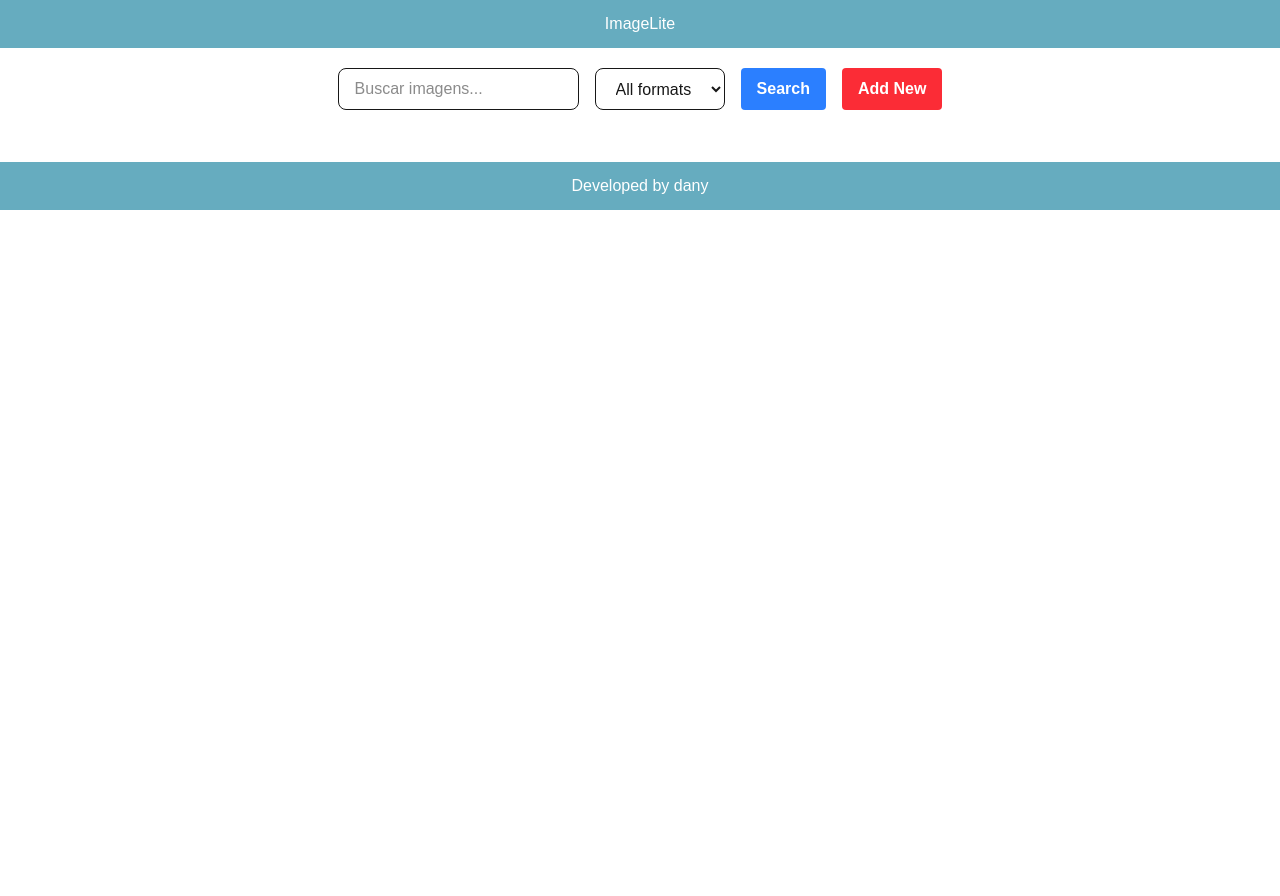
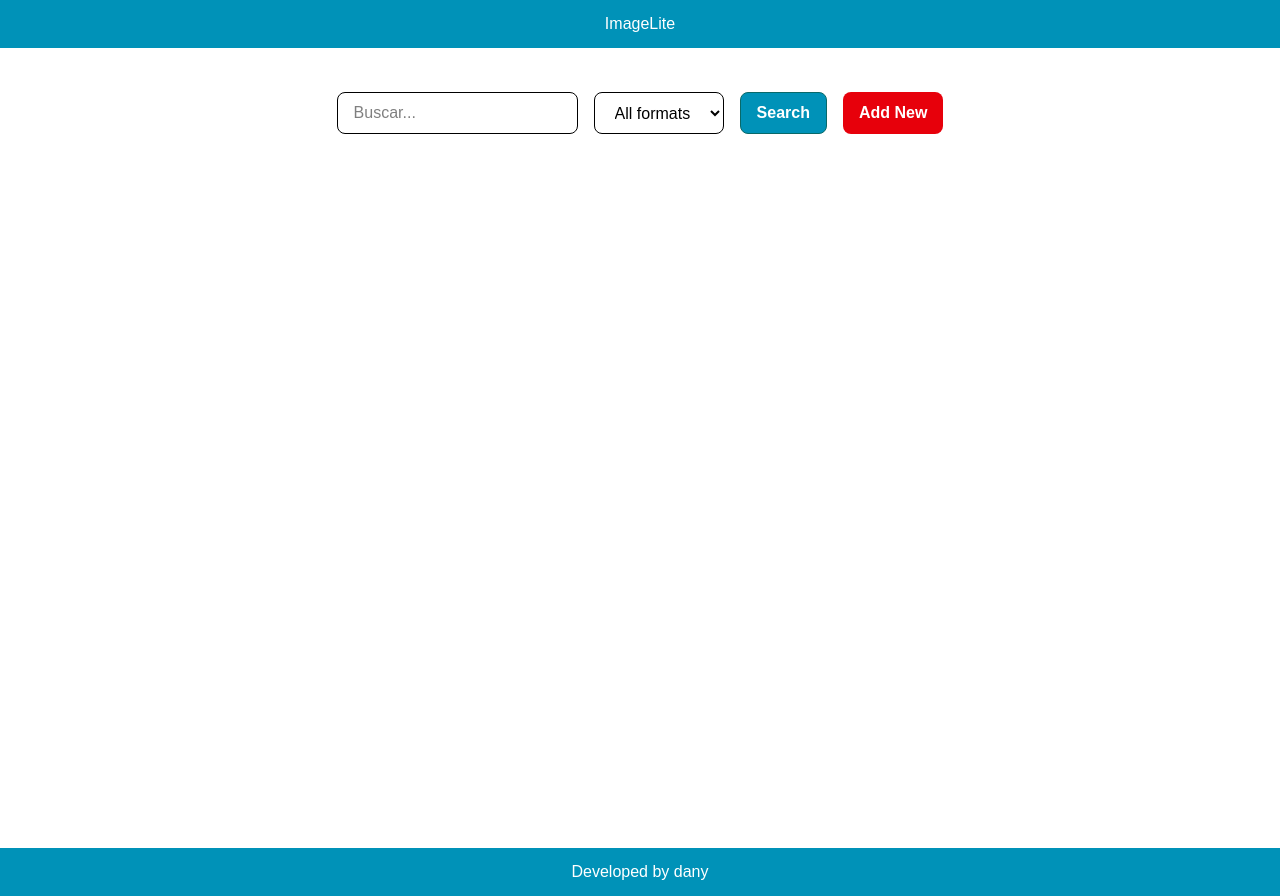
Before and after one commit to danyelerreis/image, a Next.js app in the folder imagelite/: page /galeria in a window 1280 px wide. Before the commit the page ends 800 px from the top, so only its background shows below. Built offline with nearby package versions, Linux system fonts and the light colour scheme.

Commit message:
Atualização da galeria

```diff
--- a/imagelite/app/components/PrimeiroComponente.tsx
+++ b/imagelite/app/components/PrimeiroComponente.tsx
@@ -12,7 +12,7 @@ export const PrimeiroComponente = ({ mensagem, mensagemBotao }: PrimeiroComponen
   };
 
   return (
-    <div className="bg-cyan-700/60 border border-cyan-700 rounded-xl p-6 shadow-[0_0_15px_rgb(234, 238, 230)]">
+    <div className="bg--900 border border-white-700 rounded-xl p-6 shadow-[0_0_15px_rgb(234, 238, 230)]">
       <h2 className="text-lg font-semibold text-white-200 mb-1">Primeiro Componente</h2>
       <p className="text-gray-300 mb-4">{mensagem}</p>
       <button
--- a/imagelite/app/components/Template.tsx
+++ b/imagelite/app/components/Template.tsx
@@ -12,7 +12,7 @@ export const Template: React.FC<TemplateProps> = ({ children }: TemplateProps) =
 }
 const Header : React.FC = () => {
   return (
-    <header className = "bg-cyan-700/60 text-white py-3">
+    <header className = "bg-cyan-600 text-white py-3">
     <div className = "container mx-auto px-4 flex justify-center items-center px-4">
       <h1>ImageLite</h1>
       </div>
@@ -21,7 +21,7 @@ const Header : React.FC = () => {
 }
 const Footer : React.FC = () => {
   return (
-    <footer className = "bg-cyan-700/60 text-white py-3">
+    <footer className = "bg-cyan-600 text-white py-3">
     <div className = "container mx-auto px-4 flex justify-center items-center px-4">
       <h1>Developed by dany</h1>
       </div>
--- a/imagelite/app/galeria/page.tsx
+++ b/imagelite/app/galeria/page.tsx
@@ -1,66 +1,111 @@
 'use client'
 import { Template, ImageCard } from '../components';
 import { ImageService, useImageService } from '../resource/service';
-import { useState } from 'react';
+import { useState } from 'react'; // Corrigida a aspa simples aqui
 import { Image } from '../resource/image';
 
 export default function Galeria() {
-
     const useService = useImageService();
     const [images, setImages] = useState<Image[]>([]);
-    const [query, setQuery] = useState<string>('')
-    const [extension, setExtension] = useState<string>('')
+    const [query, setQuery] = useState<string>('');
+    const [extension, setExtension] = useState<string>('');
+    const [loading, setLoading] = useState<boolean>(false); // Estado de carregamento
 
     async function searchImages() {
-        const result = await useService.buscar(query,extension);
-
-
+        setLoading(true); // Ativa o loading
+        try {
+            const result = await useService.buscar(query, extension);
             setImages(result);
             console.table(result);
+        } catch (error) {
+            console.error("Erro ao buscar imagens:", error);
+        } finally {
+            setLoading(false); // Desativa o loading ao terminar (com sucesso ou erro)
         }
-    /*renderizando a imagem na tela*/
-  function renderImageCard(image: Image ) {
+    }
+
+    function renderImageCard(image: Image) {
         return (
-      <ImageCard key = {image.url}
-                imageName = {image.name}
+            <ImageCard
+                key={image.url}
+                imageName={image.name}
                 imageUrl={image.url}
-                 imageSize = {`${image.size} `}
+                imageSize={`${image.size}`}
                 uploadDate={image.uploadDate}
-                 extension = {image.extension}/>
-
-    )
+                extension={image.extension}
+            />
+        );
     }
 
     function renderImageCards() {
-    //return images.map((image) => renderImageCard(image));
         return images.map(renderImageCard);
     }
 
-
     return (
         <Template>
+            <div className="min-h-screen bg-gradient-to-br from-white-200 via-white-900 to-white text-white p-6">
+
                 <section className="flex flex-col items-center justify-center my-5">
                     <div className="flex space-x-4">
-              <input type="text"
-              onChange= {event => setQuery(event.target.value)}
-              className="border px-4 py-2 rounded-lg text-white-900" placeholder="Buscar imagens..." />
-              <select onChange={event => setExtension(event.target.value)}
-              className="border px-4 py-2 rounded-lg text-white-900">
+                        <input
+                            type="text"
+                            onChange={event => setQuery(event.target.value)}
+                            className="border px-4 py-2 rounded-lg text-black"
+                            placeholder="Buscar..."
+                        />
+
+                        <select
+                            onChange={event => setExtension(event.target.value)}
+                            className="border px-4 py-2 rounded-lg text-black"
+                        >
                             <option value="">All formats</option>
                             <option value="PNG">PNG</option>
                             <option value="JPG">JPG</option>
                             <option value="JPEG">JPEG</option>
                             <option value="GIF">GIF</option>
                         </select>
-              <button className="bg-blue-500 hover:bg-blue-700 text-white font-bold py-2 px-4 rounded" onClick={searchImages}>Search </button>
-              <button className="bg-red-500 hover:bg-red-600 text-white font-bold py-2 px-4 rounded">Add New </button>
+
+                        <button
+                            className={`flex items-center gap-2 bg-cyan-600 border border-[#096969] text-white font-bold py-2 px-4 rounded-lg
+                                       shadow-[0_0_10px_rgba(20, 239, 255, 0.4)] hover:bg-cyan-900 transition-all duration-300
+                                       ${loading ? 'opacity-70 cursor-not-allowed' : ''}`}
+                            onClick={searchImages}
+                            disabled={loading} // Impede múltiplos cliques enquanto carrega
+                        >
+                           {loading ? (
+                                <>
+                                    {/* Ícone de Spinner giratório */}
+                                    <svg className="animate-spin h-5 w-5 text-white" xmlns="http://www.w3.org/2000/svg" fill="none" viewBox="0 0 24 24">
+                                        <circle className="opacity-25" cx="12" cy="12" r="10" stroke="currentColor" strokeWidth="4"></circle>
+                                        <path className="opacity-75" fill="currentColor" d="M4 12a8 8 0 018-8V0C5.373 0 0 5.373 0 12h4zm2 5.291A7.962 7.962 0 014 12H0c0 3.042 1.135 5.824 3 7.938l3-2.647z"></path>
+                                    </svg>
+                                    <span>Carregando...</span>
+                                </>
+                            ) : (
+                                <span>Search</span>
+                            )}
+                        </button>
+
+                        <button className="bg-red-600 hover:bg-red-700 text-white font-bold py-2 px-4 rounded-lg transition-all">
+                            Add New
+                        </button>
                     </div>
                 </section>
-            <section className="grid grid-cols-3 gap-8 p-4">
-            {
+
+                {/* Se estiver carregando, mostra uma mensagem / spinner na área do grid */}
+                <section className="grid grid-cols-3 gap-4 p-4">
+                    {loading ? (
+                        <div className="col-span-3 flex justify-center items-center py-12">
+                            <p className="text-xl font-semibold text-red-500 animate-pulse">
+                                Buscando imagens...
+                            </p>
+                        </div>
+                    ) : (
                         renderImageCards()
-            }
+                    )}
                 </section>
+
+            </div>
         </Template>
     );
 }
--- a/imagelite/app/page.tsx
+++ b/imagelite/app/page.tsx
@@ -3,9 +3,9 @@ import { PrimeiroComponente } from "./components/PrimeiroComponente";
 
 export default function Home() {
   return (
-    <div className="min-h-screen bg-gradient-to-br from-cyan-950 via-black-900 to-black text-white flex items-center justify-center">
+    <div className="min-h-screen bg-gradient-to-br from-cyan-900 via-black-900 to-black text-white flex items-center justify-center">
       <main className="flex flex-col items-center gap-6 text-center px-6">
-        <h1 className="text-4xl font-extrabold tracking-tight text-[#EEEFF0] drop-shadow-[0_0_12px_rgb(229, 235, 236)]">
+        <h1 className="text-4xl font-extrabold tracking-tight text-[#EEEFF0] drop-shadow-[0_0_16px_rgb(71, 21, 165)]">
           Bem-vindo!
         </h1>
 
@@ -14,9 +14,9 @@ export default function Home() {
         <Link
           href="/galeria"
           className="mt-4 px-6 py-3 rounded-lg font-bold uppercase tracking-wide
-                     bg-cyan-700 border border-[#000000] text-white
+                     bg-cyan-700 border border-[#F7EFEF] text-white
                      shadow-[0_0_10px_rgb(20, 19, 19)]
-                     hover:bg-white-600 hover:shadow-[0_0_20px_rgb(24, 19, 23)]
+                     hover:bg-white-600 hover:shadow-[0_0_20px_rgb(102, 20, 255)]
                      transition-all duration-300"
         >
           Ir para Galeria
```
Lines whose indentation alone changed are shown as unchanged.
